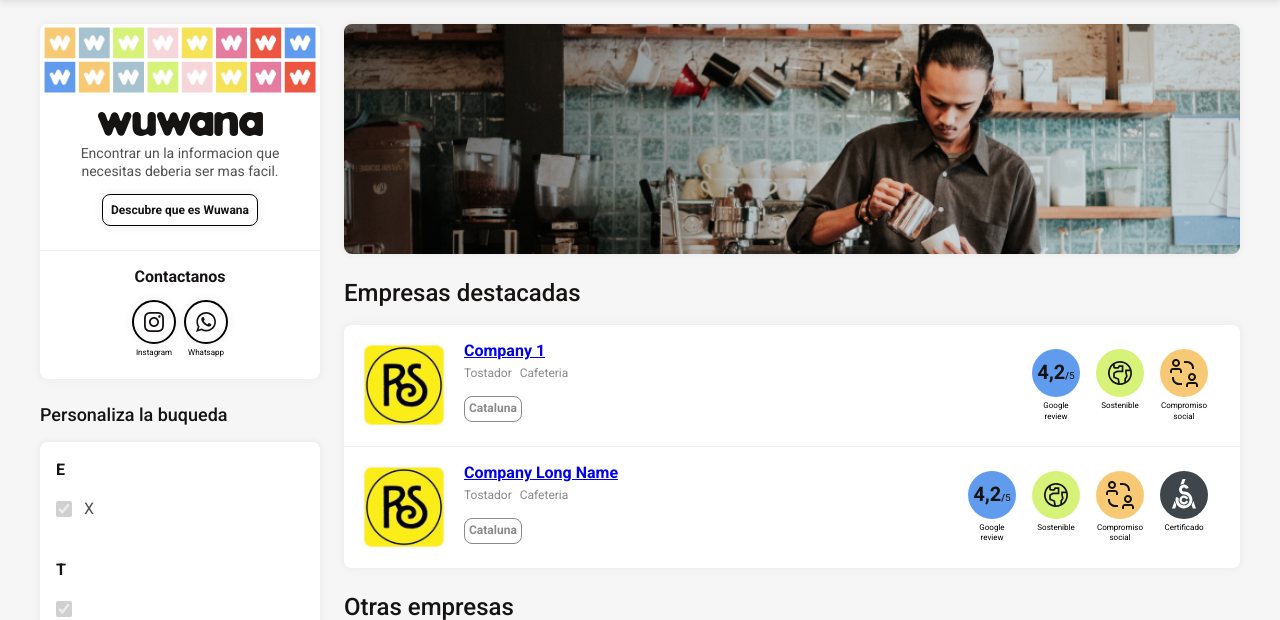
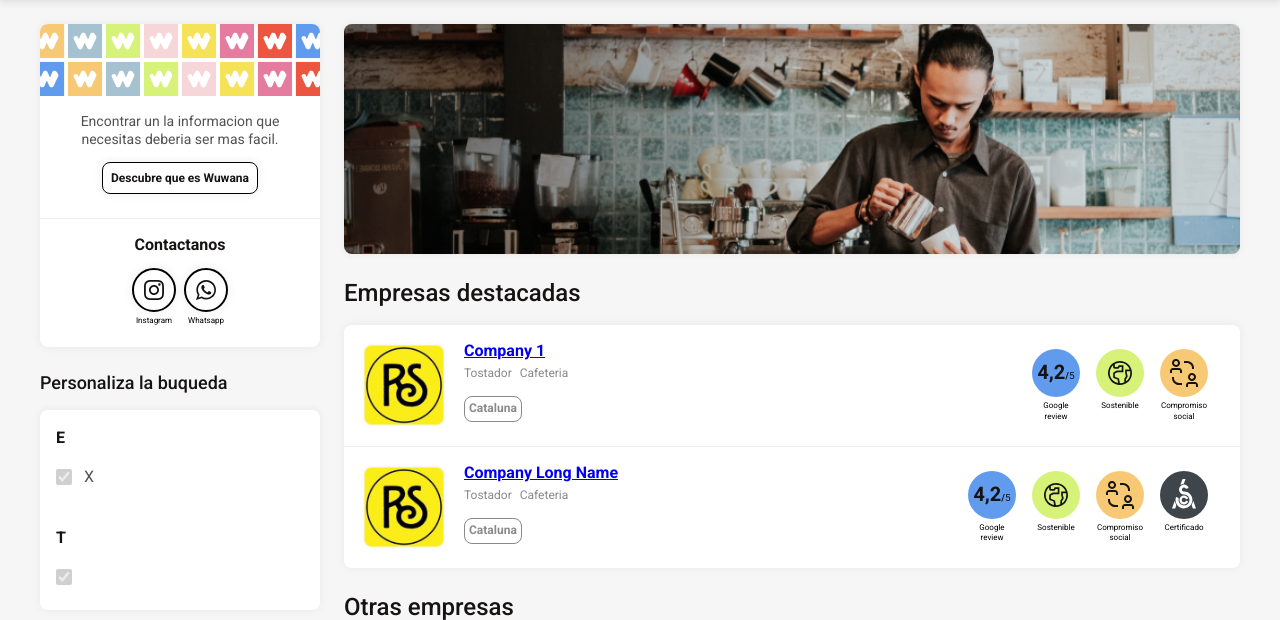
Before and after one commit to wuwanahq/wuwana2, a PHP site: page /Wuwana/homepage/view.php in a window 1280 px wide. Shown: the part 48-668 px from the top of the page. Run offline with PHP 8.4, Linux system fonts and the light colour scheme; data that the repository does not hold is empty; some libraries are stand-ins or nearby versions.

Commit message:
change cover picture and about us logo

```diff
--- a/homepage/view.php
+++ b/homepage/view.php
@@ -75,8 +75,7 @@
 	<div class="Container">
 		<div class="ColumnLeft Home">
 			<div class="Box About">
-				<div class="AboutCover"><img src="/static/background/cover_picture_oct2020.png"></div>
-				<img src="/static/wuwana-black.svg">
+				<div class="AboutCover"><img src="/static/cover/oct2020.svg"></div>
 				<p class="AboutText">Encontrar un la informacion que necesitas deberia ser mas facil.</p>
 				<div class="Button">Descubre que es Wuwana</div>
 				<hr class="AboutLine">
--- a/static/style.css
+++ b/static/style.css
@@ -384,7 +384,7 @@ dd {
 
 .AboutCover {
 	height: 72px;
-	margin-bottom: 16px}
+	margin-bottom: 8px}
 
 .AboutCover img {
 	width: 100%;
```
Also changed, not shown: static/cover/oct2020.svg (added).
